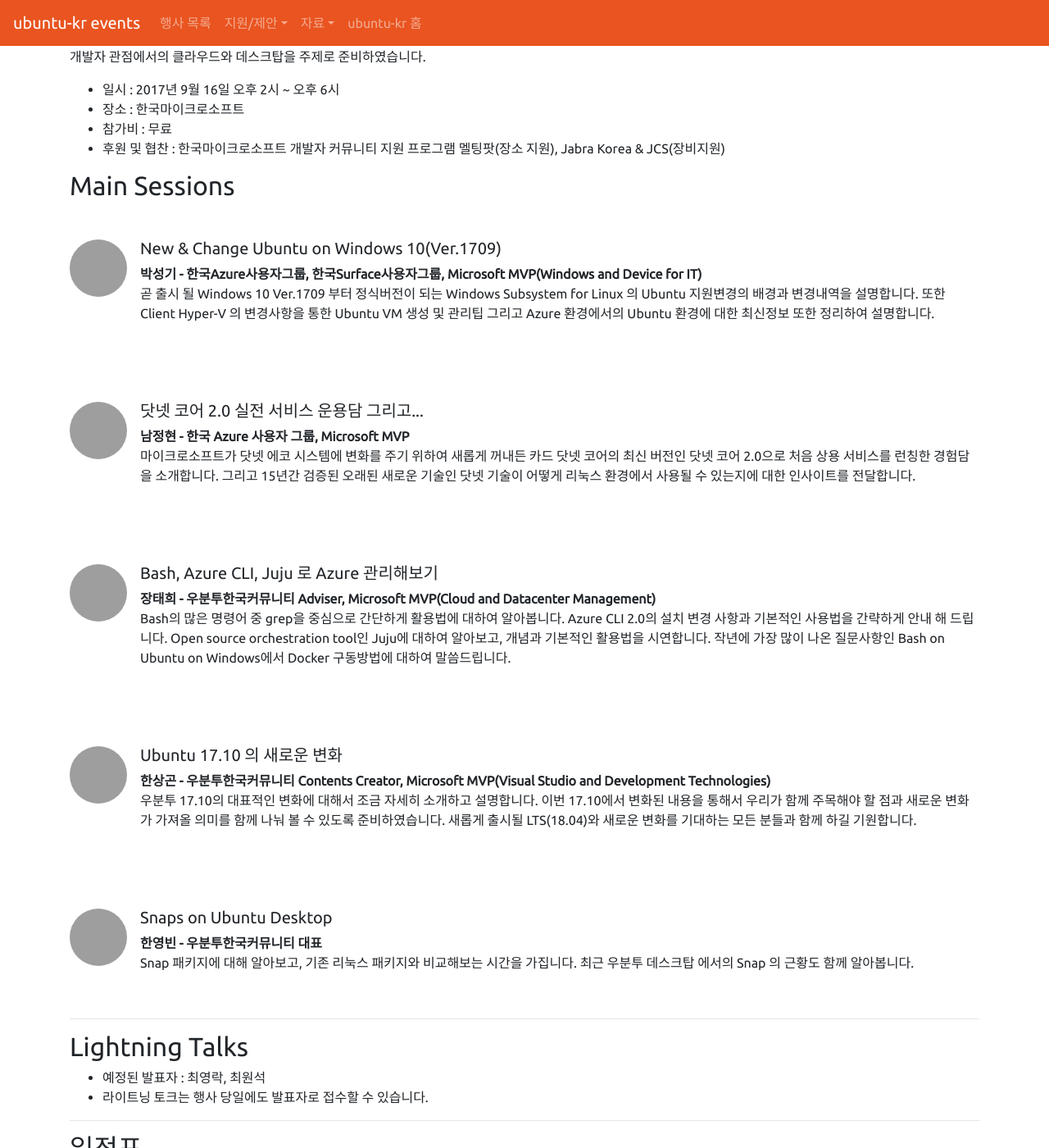
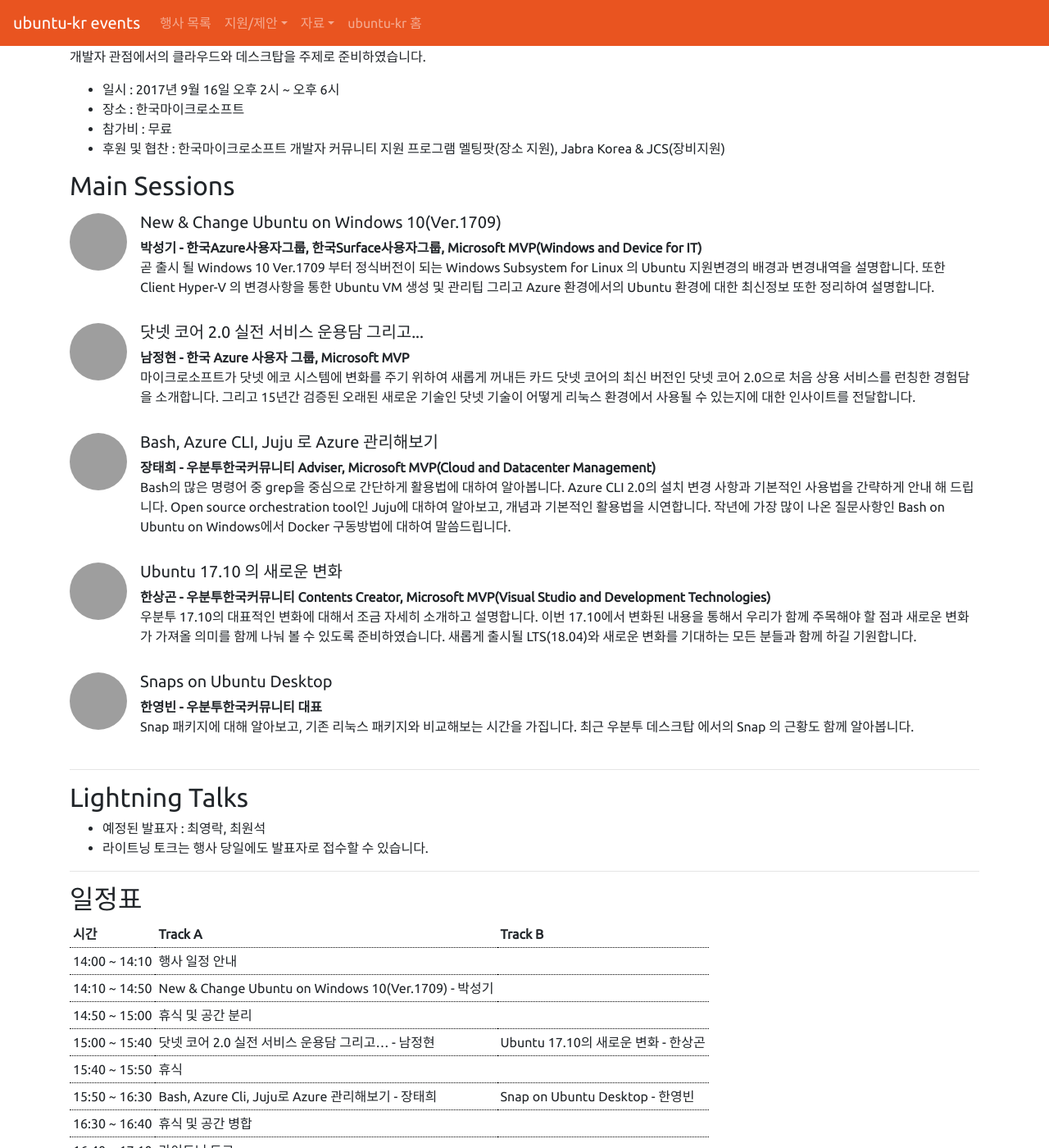
Before and after one commit to ubuntu-kr/events, a Jekyll site: the page built from _posts/2017-08-25-ubuntu-kr-krazure-joint-seminar.md, in a window 1280 px wide and 1400 px high, scrolled down 651 px. Shown: the whole window at 82% size. Built offline with Jekyll 4.4.1, drawn with Linux system fonts in a browser that asks for light colours; grey boxes are pictures that could not be loaded.

Commit message:
update profile styling

```diff
--- a/_includes/profile.html
+++ b/_includes/profile.html
@@ -1,5 +1,4 @@
-<br />
-<div class="media">
+<div class="media profile">
   <img class="d-flex mr-3 rounded-circle"
   src="{{include.profile}}" alt="Generic placeholder image"
   width="70px" height="70px">
@@ -11,4 +10,3 @@
     </p>
   </div>
 </div>
-<br />
--- a/assets/css/style.css
+++ b/assets/css/style.css
@@ -46,3 +46,8 @@
   padding: 4px;
   border-bottom: thin dotted black;
 }
+
+div.media.profile{
+  padding-top: 8px;
+  padding-bottom: 8px;
+}
```
